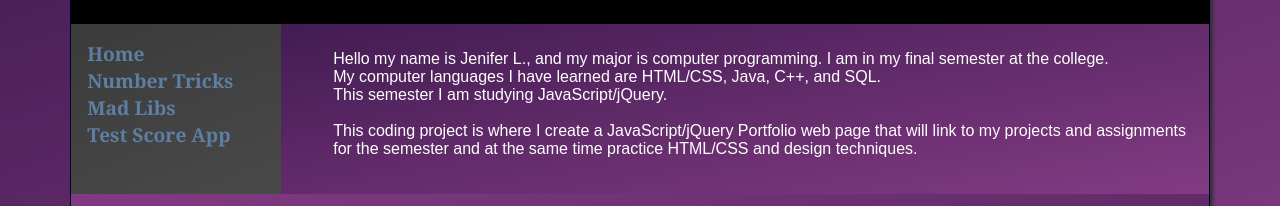
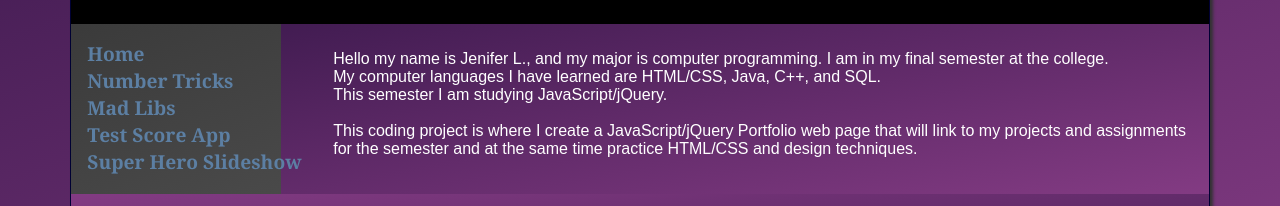
Before and after one commit to jena-lloyd/jena-lloyd.github.io, a plain HTML site: page jensbin/index.html in a window 1280 px wide. Shown: the part 115-321 px from the top of the page. Drawn offline with Linux system fonts and the light colour scheme.

Commit message:
updated link for lab7

```diff
--- a/jensbin/index.html
+++ b/jensbin/index.html
@@ -22,7 +22,7 @@
 		<li><a href="madlibsJAL.html" target="_blank">Mad Libs</a></li><!--Lab4 -->
 		<!-- <li><a href=" " target="_blank">Email List</a></li> Lab5 Debugging Project-->
 		<li><a href="test_scoresJAL.html" target="_blank">Test Score App</a></li><!-- Lab6 -->
-		<!-- <li><a href=" " target="_blank">Super Hero Banners</a></li> Lab7 -->
+		<li><a href="superheroBannersJAL.html" target="_blank">Super Hero Slideshow</a></li><!-- Lab7 -->
 		<!-- <li><a href=" " target="_blank">The Changing Caterpillar</a></li> Lab8 -->
 		<!-- <li><a href=" " target="_blank">Monster Mash</a></li> Lab9 -->
 		<!-- <li><a href=" " target="_blank">Account Registration Form</a></li> Lab10 Form-->
```
